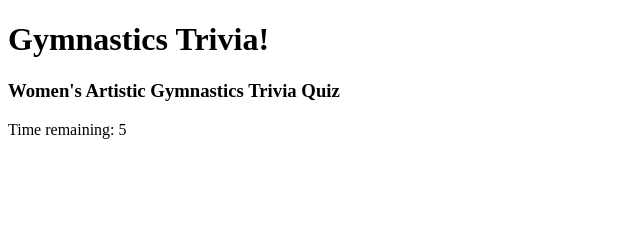
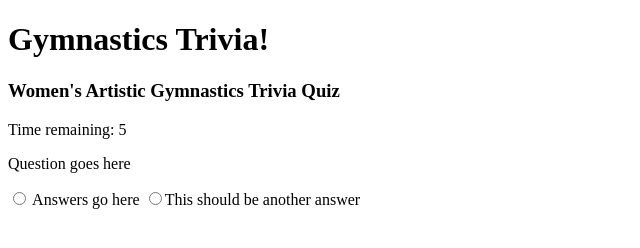
Before and after one commit to MelEKn/TriviaGame, a plain HTML site: page index.html in a window 1280 px wide. Shown: the whole page, without its empty margins (0-640 px from the left). Drawn offline with nearby package versions, Linux system fonts and the light colour scheme.

Commit message:
Added radio buttons to html, need to figure out how to only let user select one

```diff
--- a/index.html
+++ b/index.html
@@ -22,6 +22,15 @@
 
     </div>
 
+    <div class="quiz">
+        <p id="question">Question goes here</p>
+        <p id="answers">
+            <label> <input type="radio" value="a"> Answers go here
+                <input type="radio" value="b">This should be another answer
+            </label> </p>
+
+    </div>
+
 
     <script type="text/javascript" src="https://cdnjs.cloudflare.com/ajax/libs/jquery/3.2.1/jquery.min.js"> </script>
        <script type="text/javascript" src="assets/javascript/app.js"> </script>
```
